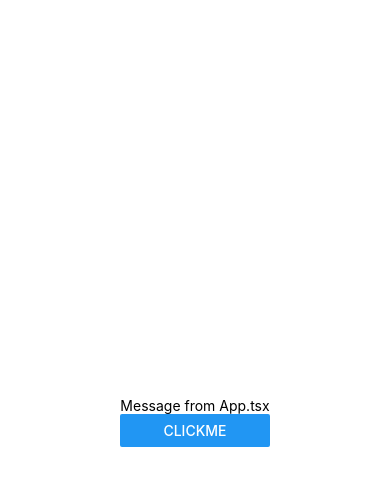
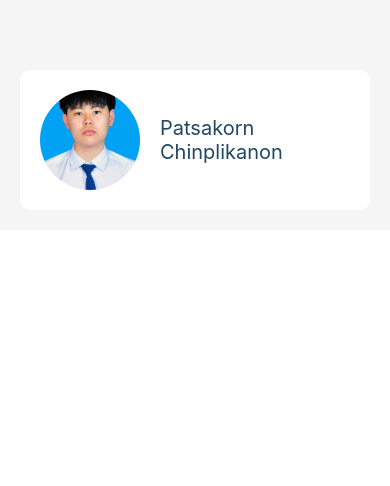
Before and after one commit to plvnplvn/ReactNativeTNI, a React Native app: screen / in a window 390 px wide. Shown: the top 486 px of the page. Built offline with nearby package versions, Linux system fonts and the light colour scheme.

Commit message:
Attendance 7/27/2024 + practice

```diff
--- a/App.tsx
+++ b/App.tsx
@@ -1,29 +1,13 @@
-import { StatusBar } from "expo-status-bar";
-import { StyleSheet, Text, View, Button, Alert } from "react-native";
-import AppFooter from "./components/AppFooter";
-import AppHeader from "./components/AppHeader";
-import Content from "./components/Content";
-export default function App(): React.JSX.Element {
+import { View, Text ,StyleSheet} from 'react-native'
+import React from 'react'
+import ProfileScreen from './components/ProfileScreen'
 
-
+const App = ():React.JSX.Element => {
   return (
-    <View style={styles.container}>
-      <AppFooter />
-      <AppHeader />
-      <Content Username="Patsakorn Chinplikanon" Message="Message from App.tsx"/>
-
-
-
-
+    <View>
+      <ProfileScreen/>
     </View>
-  );
+  )
 }
 
-const styles = StyleSheet.create({
-  container: {
-    flex: 1,
-    backgroundColor: "#fff",
-    alignItems: "center",
-    justifyContent: "center",
-  },
-});
+export default App
--- a/components/AppFooter.tsx
+++ b/components/AppFooter.tsx
@@ -1,16 +1,17 @@
 import { StyleSheet, Text, View } from "react-native";
 import React from "react";
 
-const AppFooter = (): React.JSX.Element => {
-  const hello = "Hello TNI Footer";
-  const hello2 = <Text>Hello JSX</Text>;
-  const isLogin = true;
+type AppHeaderProps ={
+    Message:string;
+
+}
+const AppFooter= ({Message}:AppHeaderProps):React.JSX.Element =>{
   return (
-    <View>
-
+    <View style={styles.footer}>
+      <Text style={styles.footerText}>{Message}</Text>
     </View>
   );
-};
+}
 
 export default AppFooter;
 
--- a/components/AppHeader.tsx
+++ b/components/AppHeader.tsx
@@ -8,13 +8,14 @@ type AppHeaderProps = {
 
 const AppHeader = ({Username,Message}:AppHeaderProps): React.JSX.Element =>{
   return (
-    <View>
-
+    <View style={styles.header}>
+      <Text style={styles.headerText}>{Username}</Text>
+      <Text style={styles.subtitleText}>{Message}</Text>
     </View>
   )
 }
 
-export default AppHeader
+
 
 const styles = StyleSheet.create({
     header: {
@@ -33,3 +34,5 @@ const styles = StyleSheet.create({
         color: '#fff',
     },
 });
+
+export default AppHeader;
--- a/components/Content.tsx
+++ b/components/Content.tsx
@@ -1,24 +1,32 @@
 import { StyleSheet, Text, View, Button, Alert } from "react-native";
-import React from 'react'
+import React from "react";
 
 type ContentProp = {
-  Username:string;
-  Message:string;
-
-}
-const Content = ({Username,Message}:ContentProp):React.JSX.Element => {
+  Username: string;
+  Message: string;
+};
+const Content = ({ Username, Message }: ContentProp): React.JSX.Element => {
   const onClickMe = () => {
     Alert.alert("Hello", Username);
-
   };
   return (
-    <View>
+    <View style={styles.content}>
       <Text>{Message}</Text>
       <Button title="Clickme" onPress={onClickMe}></Button>
     </View>
-  )
-}
+  );
+};
 
-export default Content
+export default Content;
 
-const styles = StyleSheet.create({})
+const styles = StyleSheet.create({
+  content: {
+    flex: 1,
+    alignItems: "center",
+    justifyContent: "center",
+  },
+  text:{
+    fontSize:18,
+    marginBottom:20,
+  },
+});
--- /dev/null
+++ b/components/ProfileScreen.tsx
@@ -0,0 +1,17 @@
+import { StyleSheet, Text, View, Image } from "react-native";
+import React from "react";
+import styles from "../styles/styles";
+
+const ProfileScreen = (): React.JSX.Element => {
+    const profileImage = require("../assets/pfp.jpg");
+  return (
+    <View style = {styles.container}>
+        <View style={styles.profileContainer}>
+            <Image style={styles.profileImage}source={profileImage}/>
+            <Text style={styles.profileName}>Patsakorn Chinplikanon</Text>
+        </View>
+    </View>
+  );
+};
+
+export default ProfileScreen;
--- /dev/null
+++ b/styles/styles.ts
@@ -0,0 +1,35 @@
+import { StyleSheet} from 'react-native'
+
+const styles = StyleSheet.create({
+    container:{
+        alignItems:"center",
+        padding:20,
+        backgroundColor:"#f5f5f5",
+
+    },
+    profileImage:{
+        borderRadius:50,
+        width:100,
+        height:100,
+        marginRight:20,
+
+    },
+    profileContainer:{
+        flexDirection:"row",
+        alignItems:"center",
+        width:"100%",
+        padding:20,
+        borderRadius:10,
+        backgroundColor:"white",
+        elevation:5,
+        marginTop:50,
+
+    },
+    profileName:{
+        fontSize:20,
+        color:"#214761",
+        fontWeight:"heavy",
+    }
+})
+
+export default styles
```
Also changed, not shown: App1.tsx (added, +28 -0 lines), assets/blob.jpg (added), assets/pfp.jpg (added).
